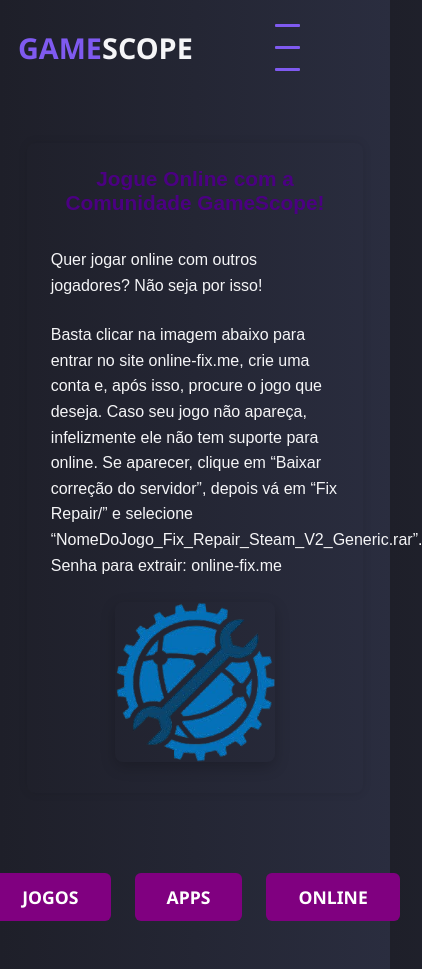
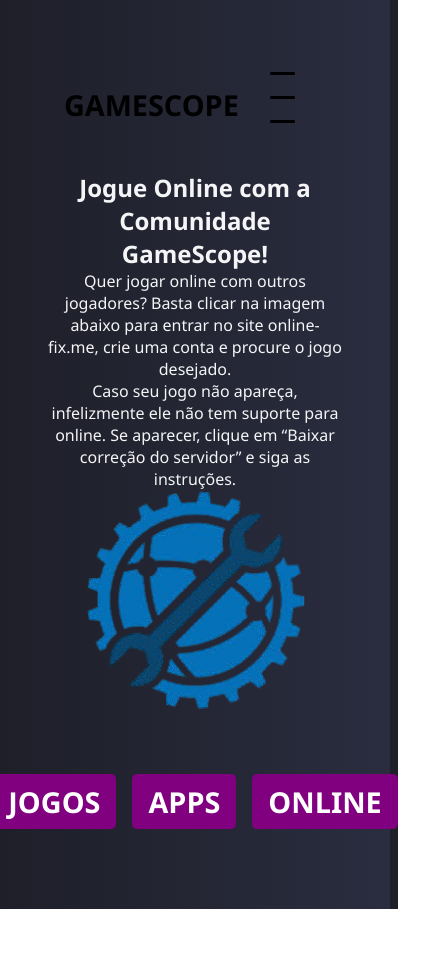
Before and after one commit to MrLuke1337/GameScopeBR2025, a plain HTML site: page src/pages/online.html in a window 390 px wide. Shown: the whole page, 422 px wide, since content can reach past the window. After the commit the page ends 909 px from the top, so only its background shows below. Drawn offline with Linux system fonts and the light colour scheme.

Commit message:
fix mobile

```diff
--- a/src/pages/online.html
+++ b/src/pages/online.html
@@ -1,200 +1,102 @@
 <!DOCTYPE html>
 <html lang="pt-br">
-
 <head>
   <meta charset="UTF-8" />
   <meta name="viewport" content="width=device-width, initial-scale=1" />
   <title>GameScope | Online</title>
   <link rel="stylesheet" href="../css/jogos.css" />
   <style>
-    a.link-roxo {
-      color: purple;
-      font-size: inherit;
-      text-decoration: underline;
-    }
-
-    header h1 a {
-      color: inherit;
-      text-decoration: none;
-    }
-
-    .inicio {
-      padding: 0 1rem;
-    }
-
     header {
       display: flex;
       justify-content: space-between;
       align-items: center;
-      flex-wrap: wrap;
-      padding: 1rem 0;
+      padding: 1rem;
       position: relative;
     }
-
-    header h1 {
-      font-size: clamp(1.5rem, 4vw, 2.5rem);
-      margin: 0;
+    header h1 a {
+      color: black;
+      text-decoration: none;
     }
-
-    .menu-header {
-      display: flex;
-      list-style: none;
-      margin: 0;
-      padding: 0;
-      gap: 1rem;
-    }
-
-    /* padronização igual ao index */
-    .item-menu {
-      font-size: clamp(1.2rem, 3vw, 2rem);
-      font-weight: bold;
-      color: #000;
-      text-decoration: none;
-      transition: color 0.3s ease;
-    }
-
-    .item-menu:hover {
-      color: #6a0dad;
-    }
-
-    main.online-content {
-      max-width: 700px;
-      margin: 2rem auto;
-      padding: 2rem;
-      border-radius: 8px;
-      box-shadow: 0 0 10px rgba(0, 0, 0, 0.1);
-      font-family: Arial, sans-serif;
-    }
-
-    main.online-content h2 {
-      color: #4b0082;
-      text-align: center;
-      margin-bottom: 2rem;
-      font-size: clamp(1.3rem, 4vw, 1.8rem);
-    }
-
-    main.online-content p {
-      font-size: clamp(1rem, 2.8vw, 1.1rem);
-      line-height: 1.6;
-      text-align: center;
-      margin-bottom: 1.5rem;
-    }
-
-    .online-img-link img {
-      width: 220px;
-      max-width: 100%;
-      border-radius: 8px;
-      box-shadow: 0 5px 15px rgba(0, 0, 0, 0.2);
-      transition: transform 0.3s ease;
-    }
-
-    .online-img-link img:hover {
-      transform: scale(1.05);
-    }
-
     .hamburguer {
       display: none;
       flex-direction: column;
       cursor: pointer;
-      gap: 3px;
+      gap: 5px;
     }
-
     .barra {
       width: 25px;
       height: 3px;
-      background-color: currentColor;
+      background: black;
       transition: 0.3s;
     }
-
-    @media (max-width: 768px) {
-      .inicio {
-        padding: 0 0.5rem;
-      }
-
-      main.online-content {
-        margin: 1.5rem auto;
-        padding: 1.5rem;
-        max-width: 90%;
-      }
-
-      .menu-header {
-        gap: 0.5rem;
-      }
-
-      .item-menu {
-        padding: 0.3rem 0.6rem;
-      }
+    nav ul {
+      display: flex;
+      list-style: none;
+      gap: 2rem;
+      margin: 0;
+      padding: 0;
     }
-
+    nav ul li a {
+      text-decoration: none;
+      color: black;
+      font-weight: bold;
+      transition: color 0.3s;
+    }
+    nav ul li a:hover {
+      color: purple;
+    }
     @media (max-width: 480px) {
       .hamburguer {
         display: flex;
       }
-
-      .menu-header {
+      nav ul {
         display: none;
         position: absolute;
-        top: 100%;
+        top: 60px;
         left: 0;
-        right: 0;
-        background: inherit;
+        width: 100%;
         flex-direction: column;
+        background: white;
+        box-shadow: 0 2px 10px rgba(0,0,0,0.2);
         padding: 1rem;
-        box-shadow: 0 2px 10px rgba(0, 0, 0, 0.1);
-        z-index: 1000;
+        z-index: 9999;
       }
-
-      .menu-header.ativo {
+      nav ul.ativo {
         display: flex;
       }
-
-      main.online-content p {
-        text-align: left;
-      }
-
-      .online-img-link img {
-        width: 160px;
-      }
     }
-
     .botoes-rodape {
       display: flex;
       justify-content: center;
-      gap: 1.5rem;
-      margin: 2rem 0 3rem 0;
+      gap: 1rem;
+      margin: 2rem 0;
     }
-
     .botoes-rodape a {
-      background-color: purple;
+      background: purple;
       color: white;
-      padding: 0.75rem 2rem;
-      font-weight: bold;
-      font-size: 1.1rem;
-      border-radius: 6px;
+      padding: 0.5rem 1rem;
+      border-radius: 5px;
       text-decoration: none;
-      transition: background-color 0.3s ease;
     }
-
     .botoes-rodape a:hover {
-      background-color: #4b0082;
+      background: #4b0082;
     }
   </style>
 </head>
-
 <body>
   <section class="inicio">
     <header>
-      <h1><a href="../../index.html"><span>Game</span>Scope</a></h1>
-      <div class="hamburguer">
-        <span class="barra"></span>
-        <span class="barra"></span>
-        <span class="barra"></span>
+      <h1><a href="../../index.html">GameScope</a></h1>
+      <div class="hamburguer" id="hamburguer">
+        <div class="barra"></div>
+        <div class="barra"></div>
+        <div class="barra"></div>
       </div>
       <nav>
-        <ul class="menu-header">
-          <li><a href="./jogos.html" class="item-menu">JOGOS</a></li>
-          <li><a href="./apps.html" class="item-menu">APPS</a></li>
-          <li><a href="./online.html" class="item-menu">ONLINE</a></li>
+        <ul id="menu">
+          <li><a href="./jogos.html">JOGOS</a></li>
+          <li><a href="./apps.html">APPS</a></li>
+          <li><a href="./online.html">ONLINE</a></li>
         </ul>
       </nav>
     </header>
@@ -202,19 +104,14 @@
     <main class="online-content">
       <h2>Jogue Online com a Comunidade GameScope!</h2>
       <p>
-        Quer jogar online com outros jogadores? Não seja por isso!
+        Quer jogar online com outros jogadores? Basta clicar na imagem abaixo para entrar no site online-fix.me, crie uma conta e procure o jogo desejado.
       </p>
       <p>
-        Basta clicar na imagem abaixo para entrar no site online-fix.me, crie uma conta e, após isso, procure o jogo que deseja.
-        Caso seu jogo não apareça, infelizmente ele não tem suporte para online.
-        Se aparecer, clique em “Baixar correção do servidor”, depois vá em “Fix Repair/”
-        e selecione “NomeDoJogo_Fix_Repair_Steam_V2_Generic.rar”.
-		<br>
-		Senha para extrair: online-fix.me</br>
+        Caso seu jogo não apareça, infelizmente ele não tem suporte para online. Se aparecer, clique em “Baixar correção do servidor” e siga as instruções.
       </p>
       <center class="online-img-link">
-        <a href="https://online-fix.me/" target="_blank" rel="noopener noreferrer">
-          <img src="images-removebg-preview.png" alt="Acessar online-fix.me">
+        <a href="https://online-fix.me/" target="_blank">
+          <img src="images-removebg-preview.png" alt="Acessar online-fix.me" style="max-width:220px;">
         </a>
       </center>
     </main>
@@ -227,15 +124,10 @@
   </section>
 
   <script>
-    document.addEventListener('DOMContentLoaded', function () {
-      const hamburguer = document.querySelector('.hamburguer');
-      const menu = document.querySelector('.menu-header');
-
-      if (hamburguer && menu) {
-        hamburguer.addEventListener('click', function () {
-          menu.classList.toggle('ativo');
-        });
-      }
+    const hamburguer = document.getElementById("hamburguer");
+    const menu = document.getElementById("menu");
+    hamburguer.addEventListener("click", () => {
+      menu.classList.toggle("ativo");
     });
   </script>
 </body>
```
Also changed, not shown: src/pages/apps.html (+54 -81 lines), src/pages/jogos.html (+46 -77 lines).
